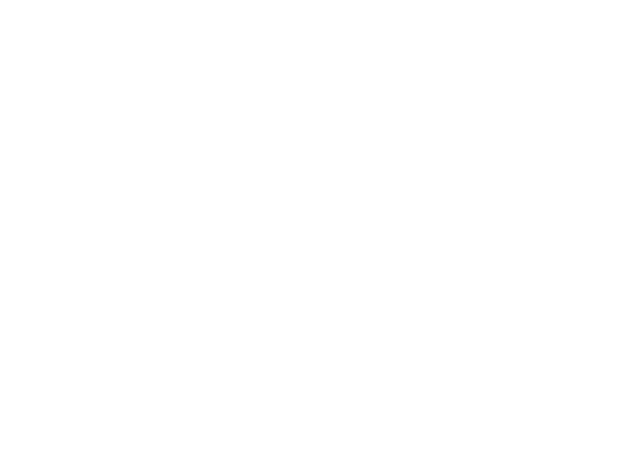
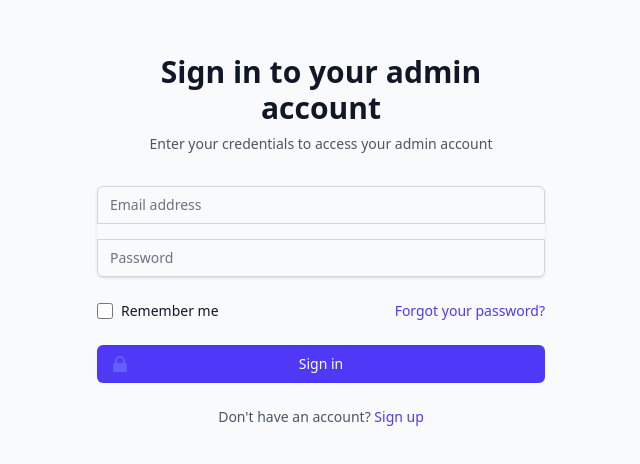
Before and after one commit to Vansh1379/Jewellery-Commerce, a React (Vite) app in the folder Frontend/: page /login in a window 1280 px wide. Before the commit this address had no page. Shown: the part 172-636 px from the top of the page, without its empty margins (319-959 px from the left). Built offline with nearby package versions, Linux system fonts and the light colour scheme.

Commit message:
Added login page

```diff
--- a/Frontend/src/App.tsx
+++ b/Frontend/src/App.tsx
@@ -7,6 +7,7 @@
 import ProductDetail from "./pages/ProductDetail";
 import AboutPage from "./pages/AboutPage";
 import AdminPanel from "./pages/Admin-Panel";
+import LoginPage from "./components/Login";
 
 function App() {
   return (
@@ -20,6 +21,7 @@
           <Route path="/collections" element={<Collections />} />
           <Route path="/product" element={<ProductDetail />} />
           <Route path="/admin" element={<AdminPanel />} />
+          <Route path="/login" element={<LoginPage />} />
         </Routes>
       </BrowserRouter>
     </>
--- a/Frontend/src/components/Login.tsx
+++ b/Frontend/src/components/Login.tsx
@@ -1,7 +1,230 @@
-import React from "react";
+import { useState } from "react";
 
-const Login = () => {
-  return <div>Login</div>;
-};
+export default function LoginPage() {
+  const [email, setEmail] = useState("");
+  const [password, setPassword] = useState("");
+  const [emailError, setEmailError] = useState("");
+  const [passwordError, setPasswordError] = useState("");
+  const [isSubmitting, setIsSubmitting] = useState(false);
+  const [loginSuccess, setLoginSuccess] = useState(false);
 
-export default Login;
+  const validateEmail = (email: string) => {
+    const emailRegex = /^[^\s@]+@[^\s@]+\.[^\s@]+$/;
+    return emailRegex.test(email);
+  };
+
+  const handleSubmit = (e: React.FormEvent) => {
+    e.preventDefault();
+
+    // Reset errors
+    setEmailError("");
+    setPasswordError("");
+
+    // Validate
+    let isValid = true;
+
+    if (!email) {
+      setEmailError("Email is required");
+      isValid = false;
+    } else if (!validateEmail(email)) {
+      setEmailError("Please enter a valid email");
+      isValid = false;
+    }
+
+    if (!password) {
+      setPasswordError("Password is required");
+      isValid = false;
+    } else if (password.length < 6) {
+      setPasswordError("Password must be at least 6 characters");
+      isValid = false;
+    }
+
+    if (isValid) {
+      setIsSubmitting(true);
+
+      // Simulate API call
+      setTimeout(() => {
+        setIsSubmitting(false);
+        setLoginSuccess(true);
+      }, 1500);
+    }
+  };
+
+  return (
+    <div className="min-h-screen flex items-center justify-center bg-gray-50 py-12 px-4 sm:px-6 lg:px-8">
+      <div className="max-w-md w-full space-y-8">
+        <div>
+          <h2 className="mt-6 text-center text-3xl font-extrabold text-gray-900">
+            Sign in to your admin account
+          </h2>
+          <p className="mt-2 text-center text-sm text-gray-600">
+            Enter your credentials to access your admin account
+          </p>
+        </div>
+
+        {loginSuccess ? (
+          <div className="rounded-md bg-green-50 p-4">
+            <div className="flex">
+              <div className="flex-shrink-0">
+                <svg
+                  className="h-5 w-5 text-green-400"
+                  xmlns="http://www.w3.org/2000/svg"
+                  viewBox="0 0 20 20"
+                  fill="currentColor"
+                  aria-hidden="true"
+                >
+                  <path
+                    fillRule="evenodd"
+                    d="M10 18a8 8 0 100-16 8 8 0 000 16zm3.707-9.293a1 1 0 00-1.414-1.414L9 10.586 7.707 9.293a1 1 0 00-1.414 1.414l2 2a1 1 0 001.414 0l4-4z"
+                    clipRule="evenodd"
+                  />
+                </svg>
+              </div>
+              <div className="ml-3">
+                <h3 className="text-sm font-medium text-green-800">
+                  Login successful
+                </h3>
+                <div className="mt-2 text-sm text-green-700">
+                  <p>You have been successfully logged in.</p>
+                </div>
+              </div>
+            </div>
+          </div>
+        ) : (
+          <form className="mt-8 space-y-6" onSubmit={handleSubmit}>
+            <div className="rounded-md shadow-sm -space-y-px">
+              <div>
+                <label htmlFor="email-address" className="sr-only">
+                  Email address
+                </label>
+                <input
+                  id="email-address"
+                  name="email"
+                  type="email"
+                  autoComplete="email"
+                  value={email}
+                  onChange={(e) => setEmail(e.target.value)}
+                  className={`appearance-none rounded-none relative block w-full px-3 py-2 border ${
+                    emailError ? "border-red-300" : "border-gray-300"
+                  } placeholder-gray-500 text-gray-900 rounded-t-md focus:outline-none focus:ring-indigo-500 focus:border-indigo-500 focus:z-10 sm:text-sm`}
+                  placeholder="Email address"
+                />
+                {emailError && (
+                  <p className="mt-1 text-sm text-red-600">{emailError}</p>
+                )}
+              </div>
+              <div className="mt-4">
+                <label htmlFor="password" className="sr-only">
+                  Password
+                </label>
+                <input
+                  id="password"
+                  name="password"
+                  type="password"
+                  autoComplete="current-password"
+                  value={password}
+                  onChange={(e) => setPassword(e.target.value)}
+                  className={`appearance-none rounded-none relative block w-full px-3 py-2 border ${
+                    passwordError ? "border-red-300" : "border-gray-300"
+                  } placeholder-gray-500 text-gray-900 rounded-b-md focus:outline-none focus:ring-indigo-500 focus:border-indigo-500 focus:z-10 sm:text-sm`}
+                  placeholder="Password"
+                />
+                {passwordError && (
+                  <p className="mt-1 text-sm text-red-600">{passwordError}</p>
+                )}
+              </div>
+            </div>
+
+            <div className="flex items-center justify-between">
+              <div className="flex items-center">
+                <input
+                  id="remember-me"
+                  name="remember-me"
+                  type="checkbox"
+                  className="h-4 w-4 text-indigo-600 focus:ring-indigo-500 border-gray-300 rounded"
+                />
+                <label
+                  htmlFor="remember-me"
+                  className="ml-2 block text-sm text-gray-900"
+                >
+                  Remember me
+                </label>
+              </div>
+
+              <div className="text-sm">
+                <a
+                  href="#"
+                  className="font-medium text-indigo-600 hover:text-indigo-500"
+                >
+                  Forgot your password?
+                </a>
+              </div>
+            </div>
+
+            <div>
+              <button
+                type="submit"
+                disabled={isSubmitting}
+                className="group relative w-full flex justify-center py-2 px-4 border border-transparent text-sm font-medium rounded-md text-white bg-indigo-600 hover:bg-indigo-700 focus:outline-none focus:ring-2 focus:ring-offset-2 focus:ring-indigo-500"
+              >
+                {isSubmitting ? (
+                  <span className="absolute left-0 inset-y-0 flex items-center pl-3">
+                    <svg
+                      className="animate-spin h-5 w-5 text-indigo-300"
+                      xmlns="http://www.w3.org/2000/svg"
+                      fill="none"
+                      viewBox="0 0 24 24"
+                    >
+                      <circle
+                        className="opacity-25"
+                        cx="12"
+                        cy="12"
+                        r="10"
+                        stroke="currentColor"
+                        strokeWidth="4"
+                      ></circle>
+                      <path
+                        className="opacity-75"
+                        fill="currentColor"
+                        d="M4 12a8 8 0 018-8V0C5.373 0 0 5.373 0 12h4zm2 5.291A7.962 7.962 0 014 12H0c0 3.042 1.135 5.824 3 7.938l3-2.647z"
+                      ></path>
+                    </svg>
+                  </span>
+                ) : (
+                  <span className="absolute left-0 inset-y-0 flex items-center pl-3">
+                    <svg
+                      className="h-5 w-5 text-indigo-500 group-hover:text-indigo-400"
+                      xmlns="http://www.w3.org/2000/svg"
+                      viewBox="0 0 20 20"
+                      fill="currentColor"
+                      aria-hidden="true"
+                    >
+                      <path
+                        fillRule="evenodd"
+                        d="M5 9V7a5 5 0 0110 0v2a2 2 0 012 2v5a2 2 0 01-2 2H5a2 2 0 01-2-2v-5a2 2 0 012-2zm8-2v2H7V7a3 3 0 016 0z"
+                        clipRule="evenodd"
+                      />
+                    </svg>
+                  </span>
+                )}
+                {isSubmitting ? "Signing in..." : "Sign in"}
+              </button>
+            </div>
+
+            <div className="text-center mt-4">
+              <p className="text-sm text-gray-600">
+                Don't have an account?{" "}
+                <a
+                  href="#"
+                  className="font-medium text-indigo-600 hover:text-indigo-500"
+                >
+                  Sign up
+                </a>
+              </p>
+            </div>
+          </form>
+        )}
+      </div>
+    </div>
+  );
+}
```
